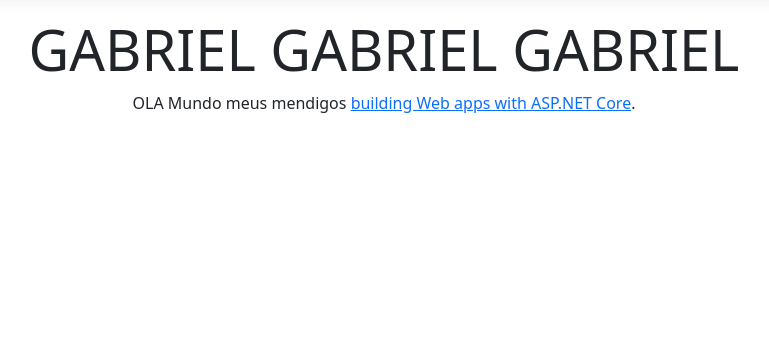
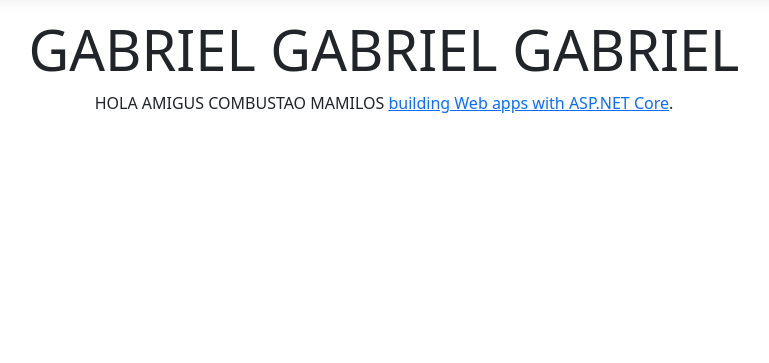
Before and after one commit to ICEI-PUC-Minas-PMV-ADS/pmv-ads-2023-2-e2-proj-int-t2-match-game, an ASP.NET Core app: page / in a window 1280 px wide. Shown: the part 57-420 px from the top of the page, without its empty margins (256-1025 px from the left). Run offline with ASP.NET Core 8, Linux system fonts and the light colour scheme; style sheets or scripts are compiled from the project's sources.

Commit message:
TESTE 1
TESTE

```diff
--- a/src/MatchGame/MatchGame/Views/Home/Index.cshtml
+++ b/src/MatchGame/MatchGame/Views/Home/Index.cshtml
@@ -4,5 +4,5 @@
 
 <div class="text-center">
     <h1 class="display-4">GABRIEL GABRIEL GABRIEL</h1>
-    <p>OLA Mundo meus mendigos <a href="https://docs.microsoft.com/aspnet/core">building Web apps with ASP.NET Core</a>.</p>
+    <p>HOLA AMIGUS COMBUSTAO MAMILOS <a href="https://docs.microsoft.com/aspnet/core">building Web apps with ASP.NET Core</a>.</p>
 </div>
```
